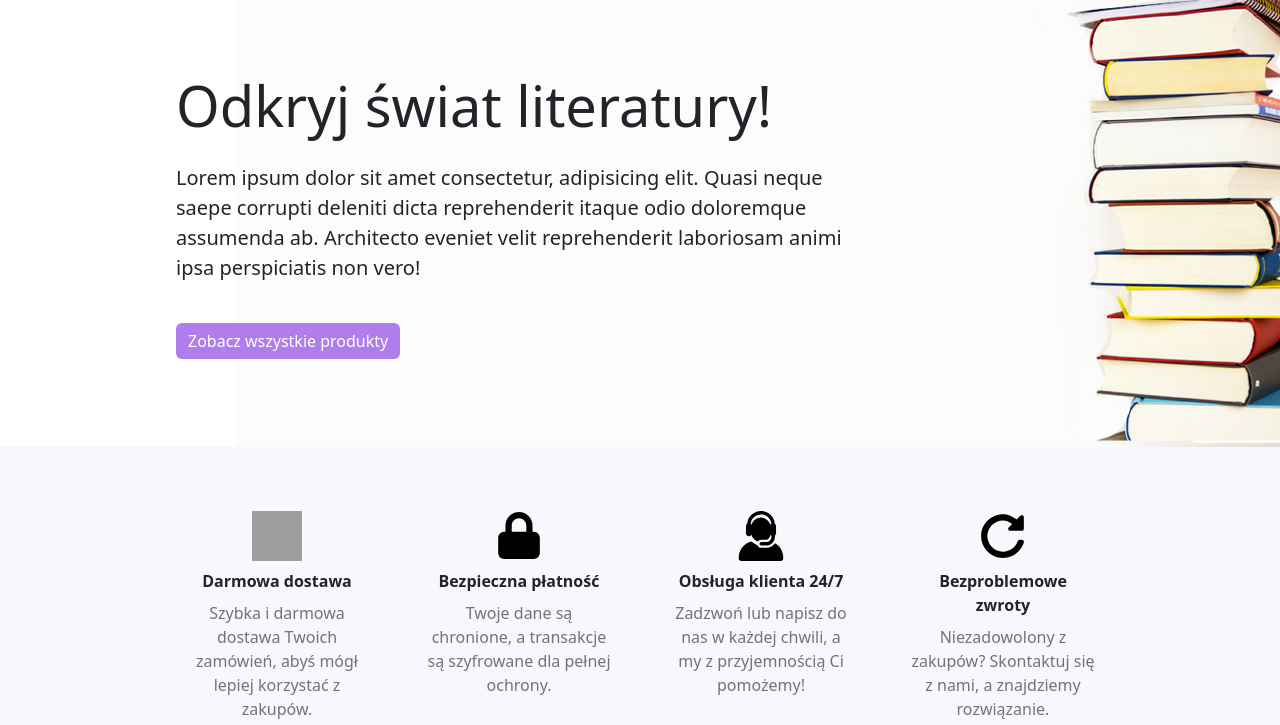
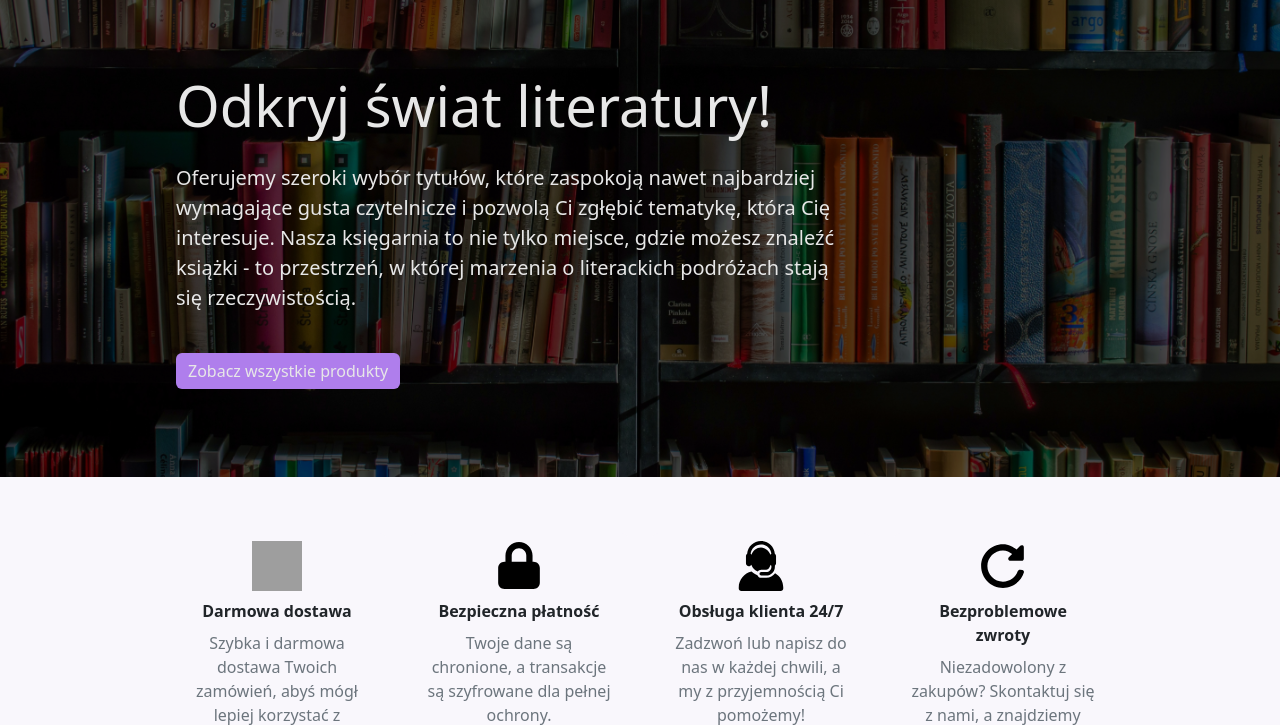
Before and after one commit to razny/fabularium, a PHP site: page / in a window 1280 px wide. Shown: the part 104-829 px from the top of the page. Run offline with PHP 8.4, Linux system fonts and the light colour scheme; grey boxes are pictures that could not be loaded.

Commit message:
update jumbotron

```diff
--- a/index.html
+++ b/index.html
@@ -62,17 +62,14 @@
     </div>
   </nav>
 
-  <div class="d-flex justify-content-center align-items-center py-5"
-    style="background-image: url('images/books-alt.png');">
-    <section class="jumbotron py-4 w-75">
+  <div class="jumbotron position-relative d-flex justify-content-center align-items-center py-5">
+    <div class="mask"></div>
+    <section class="py-4 w-75 position-relative z-index-1">
       <div class="w-75 me-5 ms-3">
         <h1 class="display-4 mb-4">Odkryj świat literatury!</h1>
-        <p class="lead me-5">Lorem ipsum dolor sit amet consectetur, adipisicing elit. Quasi neque saepe corrupti
-          deleniti dicta reprehenderit itaque odio doloremque assumenda ab. Architecto eveniet velit reprehenderit
-          laboriosam animi ipsa perspiciatis non vero!</p>
+        <p class="lead me-5">Oferujemy szeroki wybór tytułów, które zaspokoją nawet najbardziej wymagające gusta czytelnicze i pozwolą Ci zgłębić tematykę, która Cię interesuje. Nasza księgarnia to nie tylko miejsce, gdzie możesz znaleźć książki - to przestrzeń, w której marzenia o literackich podróżach stają się rzeczywistością. </p>
         <p class="lead me-5">
-          <a class="btn secondary btn-dark border-0 mt-4" href="pages/katalog.html" role="button">Zobacz wszystkie
-            produkty</a>
+          <a class="btn secondary btn-dark border-0 mt-4" href="pages/katalog.html" role="button">Zobacz wszystkie produkty</a>
         </p>
       </div>
     </section>
@@ -126,8 +123,6 @@
       </div>
     </div>
   </section>
-
-
 
   <section class="container-fluid bg mt-5 w-75">
     <h2 class="text-center my-5"><span class="bg">Polecane książki</span></h2>
--- a/styles/style.css
+++ b/styles/style.css
@@ -58,6 +58,28 @@ footer .text-body {
 
 .list-group {
   padding: 0;
+}
+
+.jumbotron {
+  background-image: url('../images/books.jpg');
+  background-repeat: no-repeat;
+  background-position: center center;
+  background-size: cover;
+}
+
+.mask {
+  position: absolute;
+  top: 0;
+  left: 0;
+  width: 100%;
+  height: 100%;
+  background-color: rgba(0, 0, 0, 0.684);
+}
+
+.jumbotron h1,
+.jumbotron p,
+.jumbotron a {
+  color: #e7e7e7;
 }
 
 /*********************************/
```
Also changed, not shown: images/books-alt.png (deleted), images/books.jpg (added), images/books.png (deleted).
